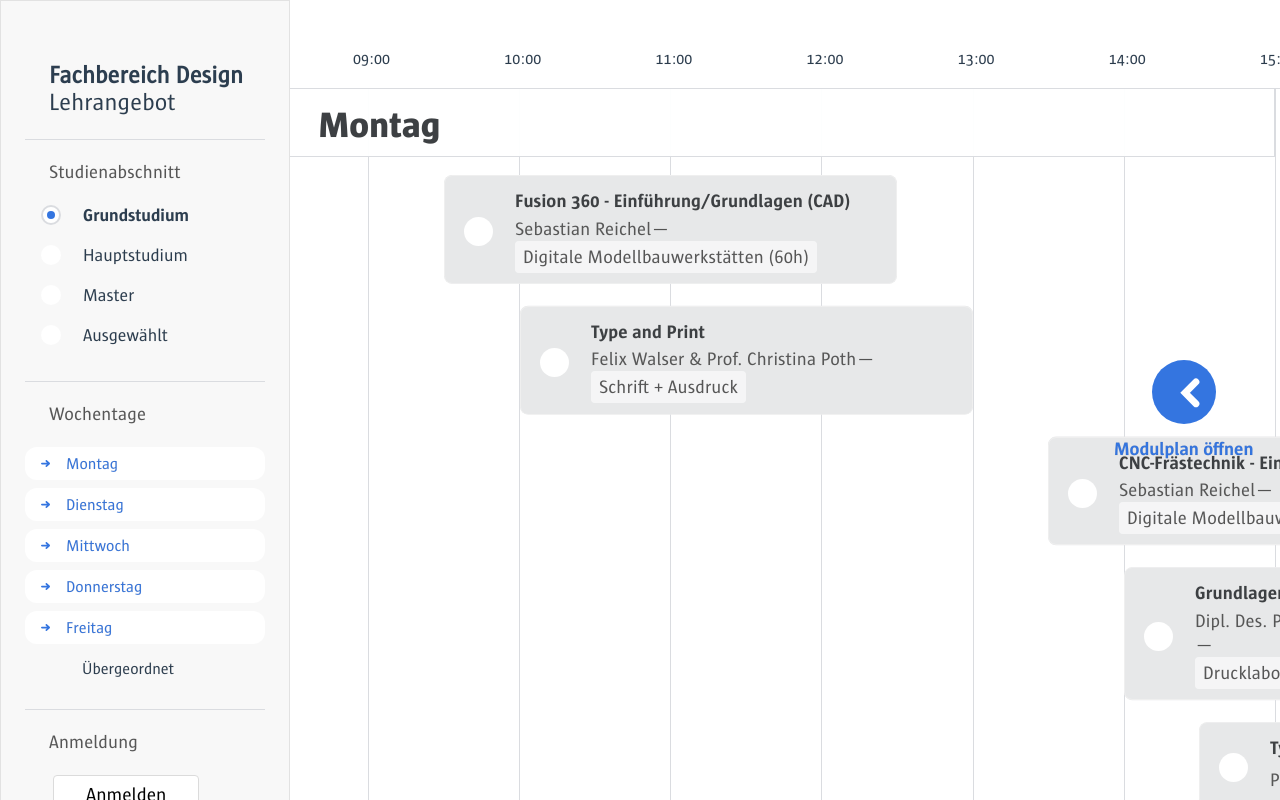
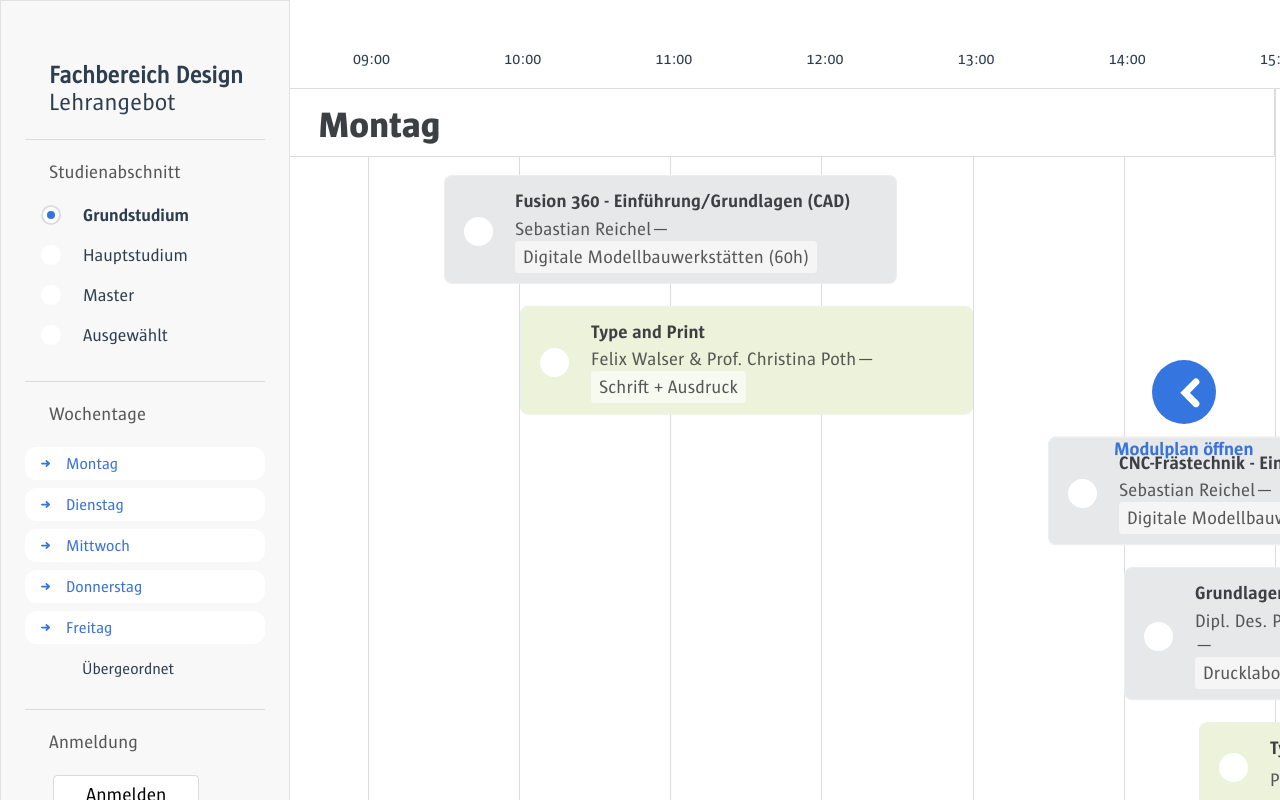
Before and after one commit to brechtknecht/FHP-Kursplaner, a Vue app: page /#/ in a window 1280 px wide. Shown: the top 800 px of the page. Built offline with nearby package versions, Linux system fonts and the light colour scheme.

Commit message:
fixedTypo with colorCode

```diff
--- a/src/components/courseCanvas.vue
+++ b/src/components/courseCanvas.vue
@@ -65,7 +65,7 @@
             time: 'deprecated',
             room: course.room,
             credits: course.module.credits,
-            colorCode: course.color,
+            colorCode: course.colorCode,
             subtitle: course.subtitle,
             workspace: course.url
           }" @CURRENT_COURSE_TRIGGERED="passTrigger"></course>
```
